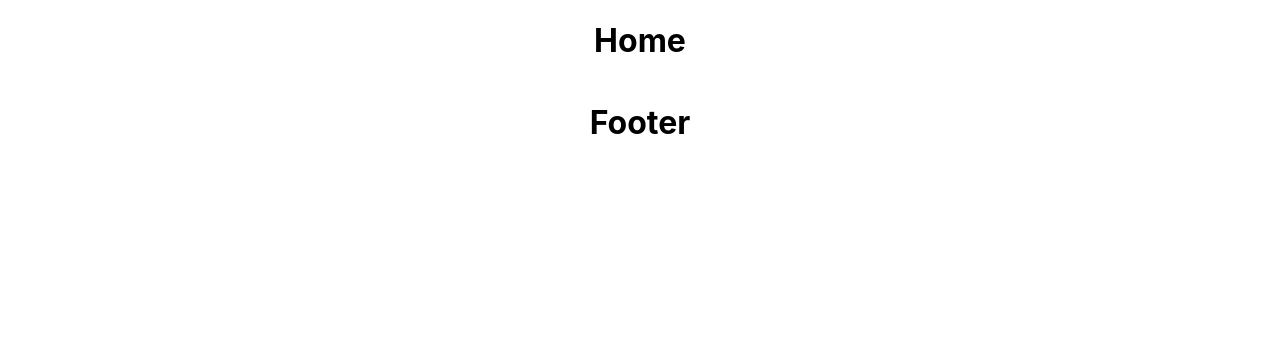
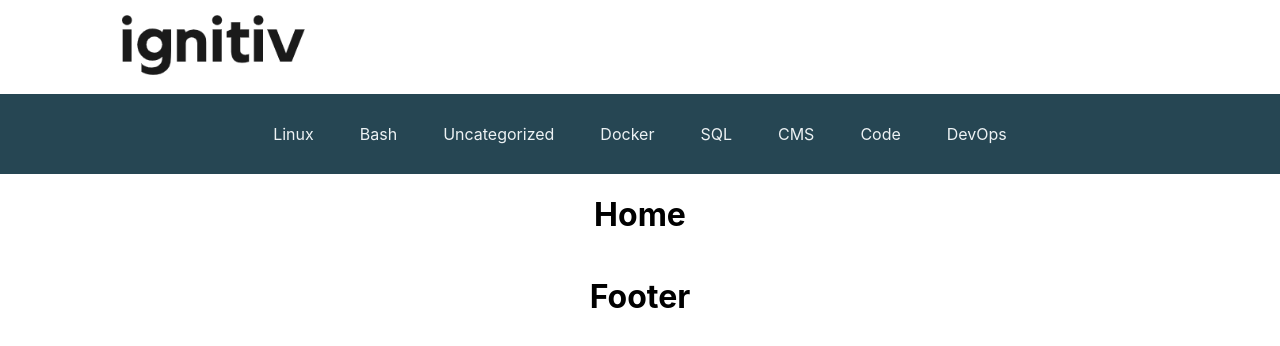
Before and after one commit to KrishnaMohan123-pro/react-demo-ignitiv, a React (Create React App) app: page / in a window 1280 px wide. Shown: the top 346 px of the page. Built offline with nearby package versions, Linux system fonts and the light colour scheme.

Commit message:
Uddeshya-Header

```diff
--- /dev/null
+++ b/src/components/HeaderComponents/Header/index.css
@@ -0,0 +1,6 @@
+.ignitivLogo {
+    filter: invert(90%);
+    max-height: 60px;
+    margin-top: 15px;
+    margin-bottom: 15px;
+}
--- /dev/null
+++ b/src/components/HeaderComponents/Header/index.jsx
@@ -0,0 +1,19 @@
+import { Link } from "react-router-dom";
+import "./index.css";
+import { makeStyles } from '@material-ui/core/styles';
+import Grid from '@material-ui/core/Grid';
+import logo from "../../../resources/light-logo-final.png";
+
+export default function Header() {
+    return <>
+        <div className="headerMain">
+            <Grid container>
+                <Grid item xs={4}>
+                    <Link to="/">
+                        <img className="ignitivLogo" src={logo} alt="Ignitiv Logo"></img>
+                    </Link>
+                </Grid>
+            </Grid>
+        </div>
+    </>
+}
--- /dev/null
+++ b/src/components/HeaderComponents/Navbar/index.css
@@ -0,0 +1,23 @@
+.nav-bar {
+    background-color: #264653;
+    height: 10vh;
+    display: flex;
+    align-items: center;
+    justify-content: center;
+}
+.nav-items {
+    margin-right: 15px;
+    margin-left: 15px;
+    color: #edf2f4;
+    text-decoration: none;
+    height: 100%;
+    display: flex;
+    align-items: center;
+    padding-left: 8px;
+    padding-right: 8px;
+    transition: 0.3s;
+}
+.nav-items:hover {
+    background-color: #edf2f4;
+    color: #e76f51;
+}
--- /dev/null
+++ b/src/components/HeaderComponents/Navbar/index.jsx
@@ -0,0 +1,11 @@
+import { Link } from "react-router-dom";
+import "./index.css";
+
+
+const quizApiParams = require("../../../utility/quizApiParams.json");
+export default function Navbar(){
+    console.log(quizApiParams);
+    return <div className="nav-bar">{quizApiParams.categories.map((item, index) => {
+        return <Link to="/questions" key={index} className="nav-items">{item}</Link>
+    })}</div>
+}
--- a/src/layouts/Header/index.jsx
+++ b/src/layouts/Header/index.jsx
@@ -1,7 +1,11 @@
+import Navbar from "../../components/HeaderComponents/Navbar";
+import TopHeader from '../../components/HeaderComponents/Header'
+
 export default function Header() {
     return <div className="header">
         <div className="top-header">
         </div>
-        <div className="nav-bar"></div>
+        <TopHeader/>
+        <Navbar/>
     </div>
 }
```
Also changed, not shown: src/resources/light-logo-final.png (added).
